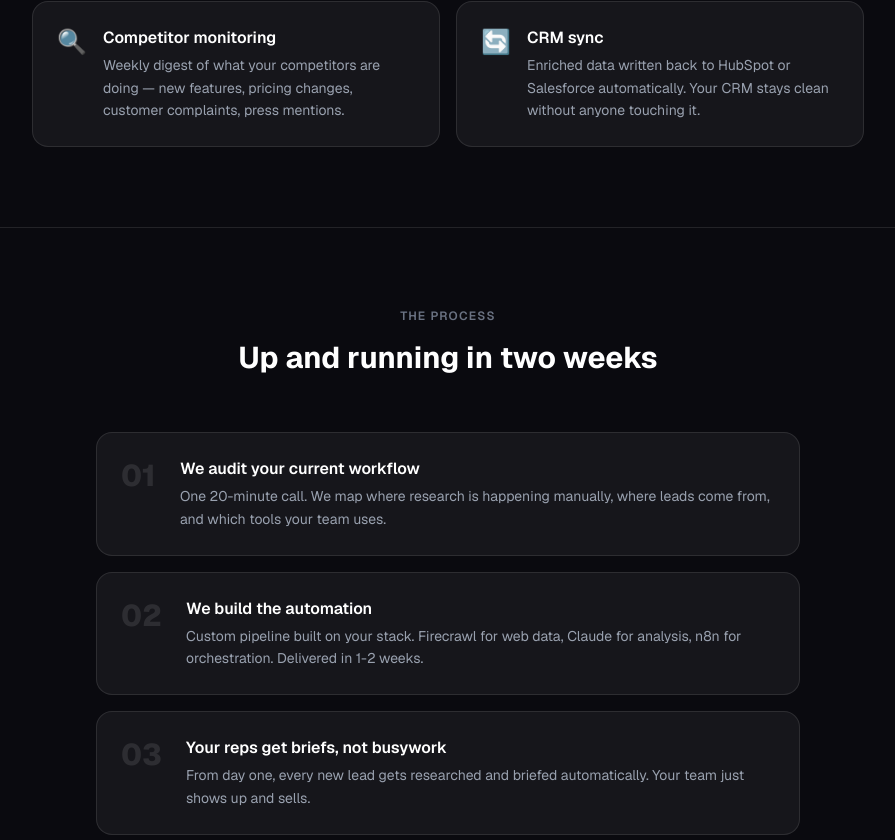
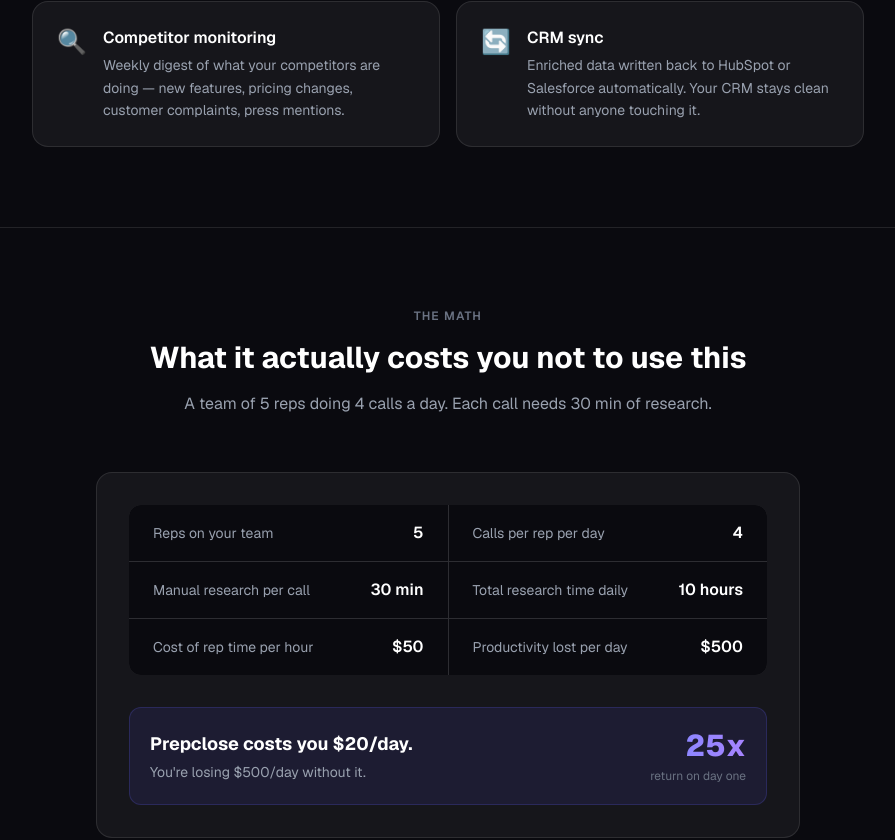
Before and after one commit to enzoanucci-ai/prepclose, a Next.js app: page / in a window 1280 px wide. Shown: the part 1960-2800 px from the top of the page, without its empty margins (192-1087 px from the left). Built offline with nearby package versions, Linux system fonts and the light colour scheme.

Commit message:
Add ROI section — the math on what manual research actually costs
Co-Authored-By: Claude Sonnet 4.6 <noreply@anthropic.com>

```diff
--- a/app/page.tsx
+++ b/app/page.tsx
@@ -156,6 +156,44 @@ export default function Home() {
         </div>
       </section>
 
+      {/* ROI Calculator */}
+      <section className="py-20 border-t border-white/10">
+        <div className="max-w-3xl mx-auto px-8">
+          <p className="text-xs font-semibold text-gray-500 uppercase tracking-widest text-center mb-4">The math</p>
+          <h2 className="text-3xl font-bold mb-4 text-center">What it actually costs you not to use this</h2>
+          <p className="text-gray-400 text-center mb-14 max-w-xl mx-auto">
+            A team of 5 reps doing 4 calls a day. Each call needs 30 min of research.
+          </p>
+          <div className="bg-white/5 border border-white/10 rounded-2xl p-8">
+            <div className="grid grid-cols-2 gap-px bg-white/10 rounded-xl overflow-hidden mb-8">
+              {[
+                { label: "Reps on your team", value: "5" },
+                { label: "Calls per rep per day", value: "4" },
+                { label: "Manual research per call", value: "30 min" },
+                { label: "Total research time daily", value: "10 hours" },
+                { label: "Cost of rep time per hour", value: "$50" },
+                { label: "Productivity lost per day", value: "$500" },
+              ].map((item) => (
+                <div key={item.label} className="bg-[#0a0a0f] px-6 py-4 flex justify-between items-center">
+                  <span className="text-gray-400 text-sm">{item.label}</span>
+                  <span className="text-white font-semibold">{item.value}</span>
+                </div>
+              ))}
+            </div>
+            <div className="flex items-center justify-between p-5 rounded-xl bg-indigo-500/10 border border-indigo-500/20">
+              <div>
+                <p className="text-white font-bold text-lg">Prepclose costs you $20/day.</p>
+                <p className="text-gray-400 text-sm mt-1">You're losing $500/day without it.</p>
+              </div>
+              <div className="text-right">
+                <p className="text-3xl font-extrabold bg-gradient-to-r from-indigo-400 to-violet-400 bg-clip-text text-transparent">25x</p>
+                <p className="text-gray-500 text-xs mt-1">return on day one</p>
+              </div>
+            </div>
+          </div>
+        </div>
+      </section>
+
       {/* How it works */}
       <section className="py-20 border-t border-white/10">
         <div className="max-w-3xl mx-auto px-8">
```
